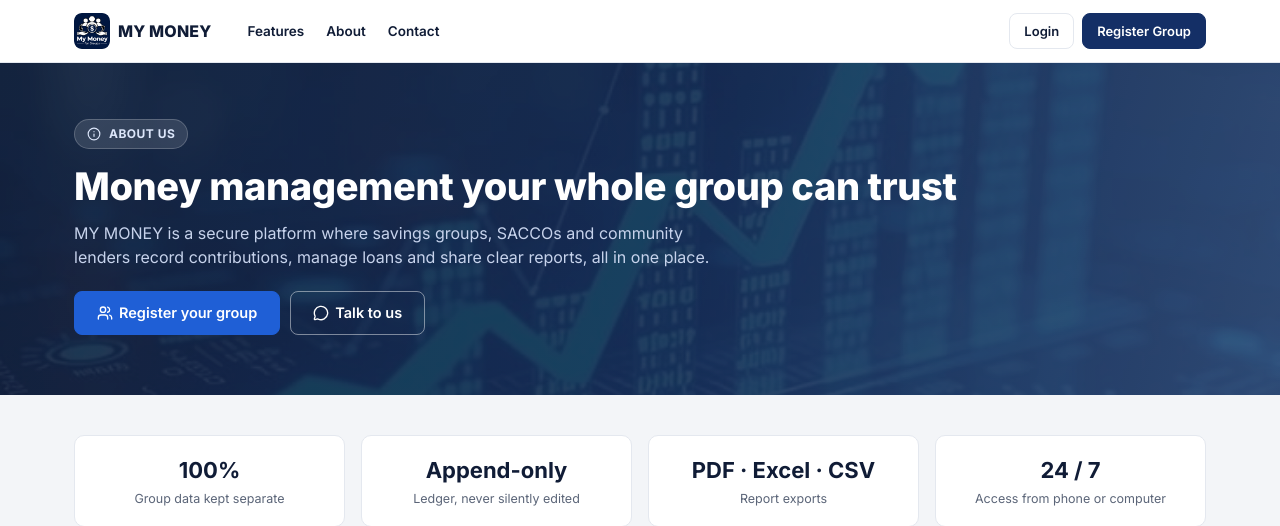
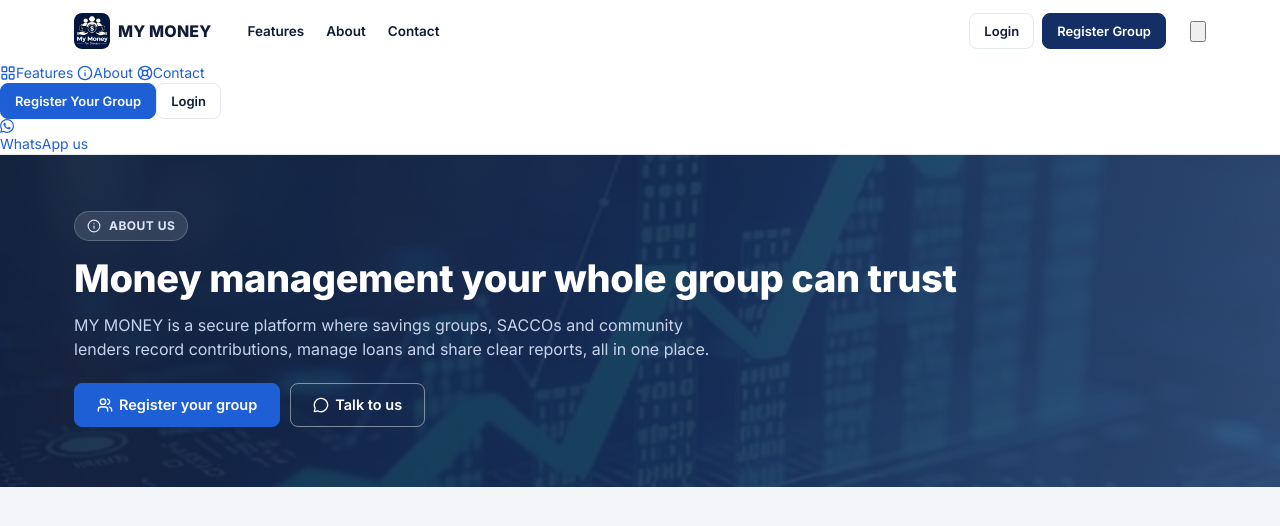
Before and after one commit to trinityapps21-gif/MY-MONEY, a Python web app: template my-money/app/templates/public/about.html in a window 1280 px wide. Shown: the top 526 px of the page. Run offline with Jinja, Linux system fonts and the light colour scheme; the template is opened without the code that fills it, so the values that code supplies are empty; some libraries are stand-ins or nearby versions.

Commit message:
Update _nav.html

```diff
--- a/my-money/app/templates/public/_nav.html
+++ b/my-money/app/templates/public/_nav.html
@@ -1,4 +1,14 @@
 {% from "partials/macros.html" import brand_mark %}
 <nav class="pub-nav"><div class="in"><a class="pub-brand" href="{{ url_for('main.index') }}"><span style="color:#101C36;display:inline-flex">{{ brand_mark('#101C36','#1F5FD6') }}</span>MY MONEY</a>
 <div class="pub-links"><a href="{{ url_for('main.index') }}#features">Features</a><a href="{{ url_for('main.about') }}">About</a><a href="{{ url_for('main.contact') }}">Contact</a></div>
-<div class="pub-cta">{% if current_user.is_authenticated %}<a class="btn btn-primary" href="{{ url_for('groups.select') }}">Open app</a>{% else %}<a class="btn" href="{{ url_for('auth.login') }}">Login</a><a class="btn btn-primary" href="{{ url_for('auth.register') }}">Register Group</a>{% endif %}</div></div></nav>
+<div class="pub-cta">{% if current_user.is_authenticated %}<a class="btn btn-primary" href="{{ url_for('groups.select') }}">Open app</a>{% else %}<a class="btn" href="{{ url_for('auth.login') }}">Login</a><a class="btn btn-primary" href="{{ url_for('auth.register') }}">Register Group</a>{% endif %}</div>
+<button class="pub-burger" type="button" data-pubnav aria-expanded="false" aria-controls="pub-panel" aria-label="Open menu"><svg class="bars" viewBox="0 0 24 24" aria-hidden="true"><path d="M4 7h16M4 12h16M4 17h16"/></svg><svg class="x" viewBox="0 0 24 24" aria-hidden="true"><path d="M6 6l12 12M18 6L6 18"/></svg></button></div>
+<div class="pub-panel" id="pub-panel">
+  <a class="pl" href="{{ url_for('main.index') }}#features"><i data-lucide="layout-grid"></i>Features</a>
+  <a class="pl" href="{{ url_for('main.about') }}"><i data-lucide="info"></i>About</a>
+  <a class="pl" href="{{ url_for('main.contact') }}"><i data-lucide="life-buoy"></i>Contact</a>
+  <div class="pp-cta">
+    {% if current_user.is_authenticated %}<a class="btn btn-primary" href="{{ url_for('groups.select') }}">Open app</a>{% else %}<a class="btn btn-accent" href="{{ url_for('auth.register') }}">Register Your Group</a><a class="btn" href="{{ url_for('auth.login') }}">Login</a>{% endif %}
+    <a class="pp-wa" href="https://wa.me/256703520925?text=Hello%20MY%20MONEY%2C%20I%20need%20help." target="_blank" rel="noopener">{% include "public/_wa_icon.html" %}WhatsApp us</a>
+  </div>
+</div></nav>
```
